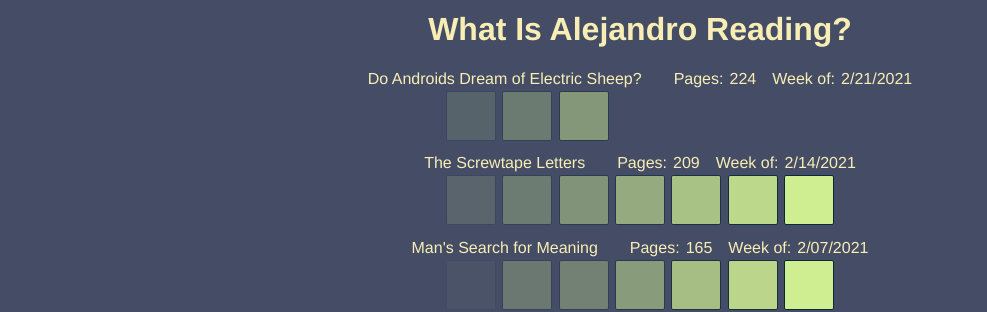
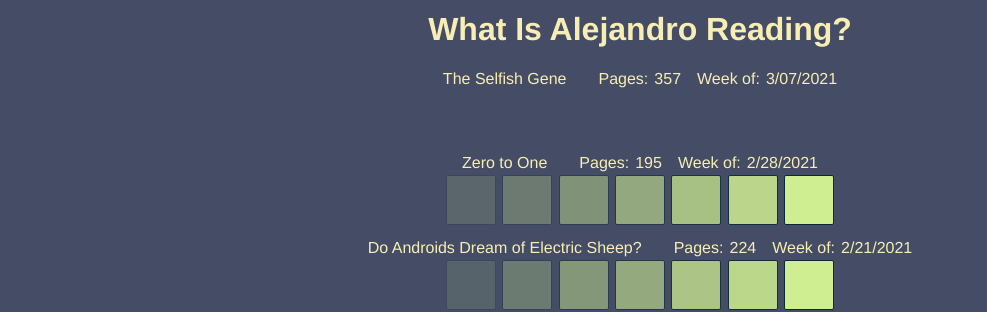
Before and after one commit to Alondono97/what-am-i-reading-frontend, a Vue app: page / in a window 1280 px wide. Shown: the part 192-504 px from the top of the page, without its empty margins (0-987 px from the left). Built offline with nearby package versions, Linux system fonts and the light colour scheme.

Commit message:
adde selfish gene

```diff
--- a/src/components/HelloWorld.vue
+++ b/src/components/HelloWorld.vue
@@ -42,14 +42,32 @@
   },
   data: ()=>({
     weeks:[
+      // {
+      //   values: [0/, 0/, 0/, 0/, 0/, 0/, 0/],
+      //   title: "",
+      //   pages: ,
+      //   date: ""
+      // },
       {
-        values: [30/224, 64/224, 104/224, 0/224, 0/224, 0/224, 0/224],
+        values: [0/357, 0/357, 0/357, 0/357, 0/357, 0/357, 0/357],
+        title: "The Selfish Gene",
+        pages: 357,
+        date: "3/07/2021"
+      },
+      {
+        values: [30/195, 55/195, 83/195, 111/195, 139/195, 167/195, 195/195],
+        title: "Zero to One",
+        pages: 195,
+        date: "2/28/2021"
+      },
+      {
+        values: [30/224, 64/224, 104/224, 128/224, 168/224, 192/224, 224/224],
         title: "Do Androids Dream of Electric Sheep?",
         pages: 224,
         date: "2/21/2021"
       },
       {
-        values: [30/209, 61/209, 91/209, 121/209, 151/209, 181/209, 290/209],
+        values: [30/209, 61/209, 91/209, 121/209, 151/209, 181/209, 209/209],
         title: "The Screwtape Letters",
         pages: 209,
         date: "2/14/2021"
@@ -206,10 +224,6 @@
         author: "Yann Martel"
       },
       {
-        title: "Don Quixote",
-        author: "Miguel de Cervantes"
-      },
-      {
         title: "The Sixth Extinction",
         author: "Elizabeth Kolbert"
       },
@@ -294,6 +308,10 @@
         author: "Ron Chernow"
       },
       {
+        title: "Don Quixote",
+        author: "Miguel de Cervantes"
+      },
+      {
         title: "The Brothers Karamazov",
         author: "Fyodor Dostoevsky"
       },
```
